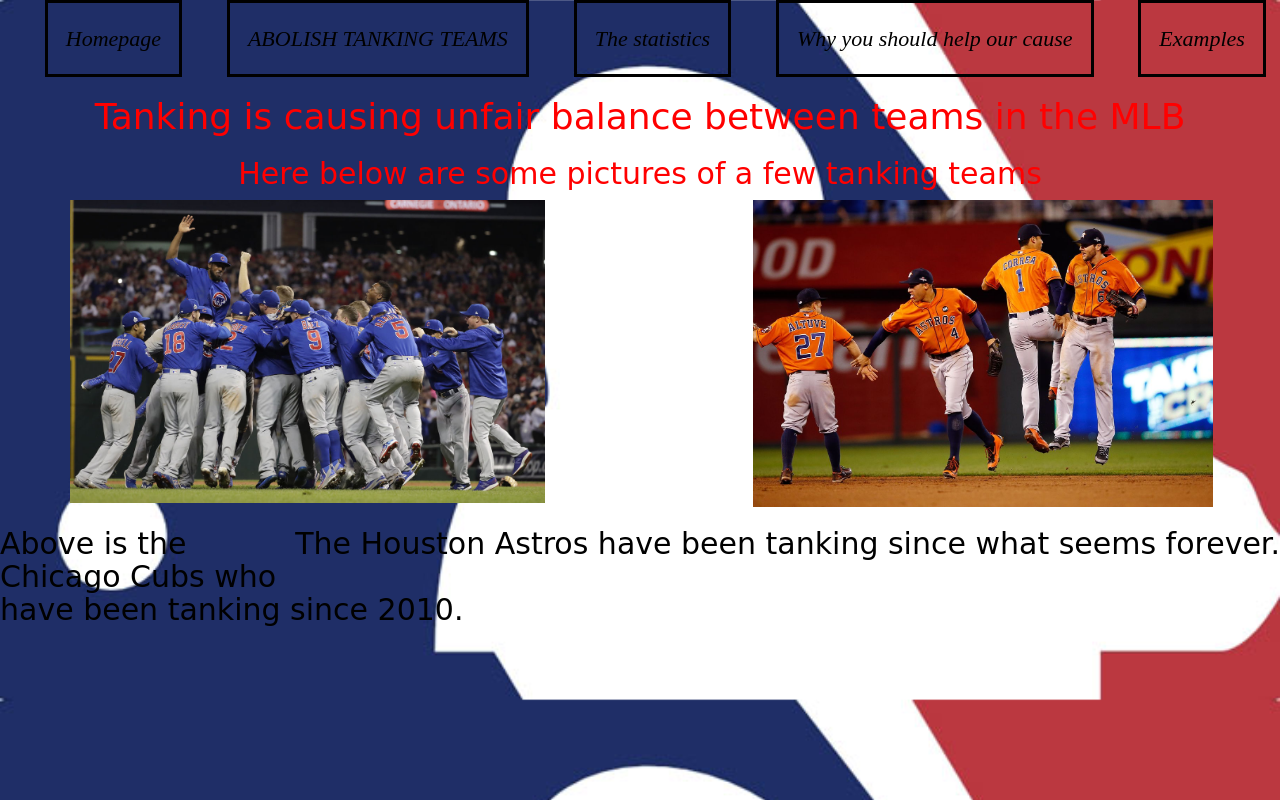
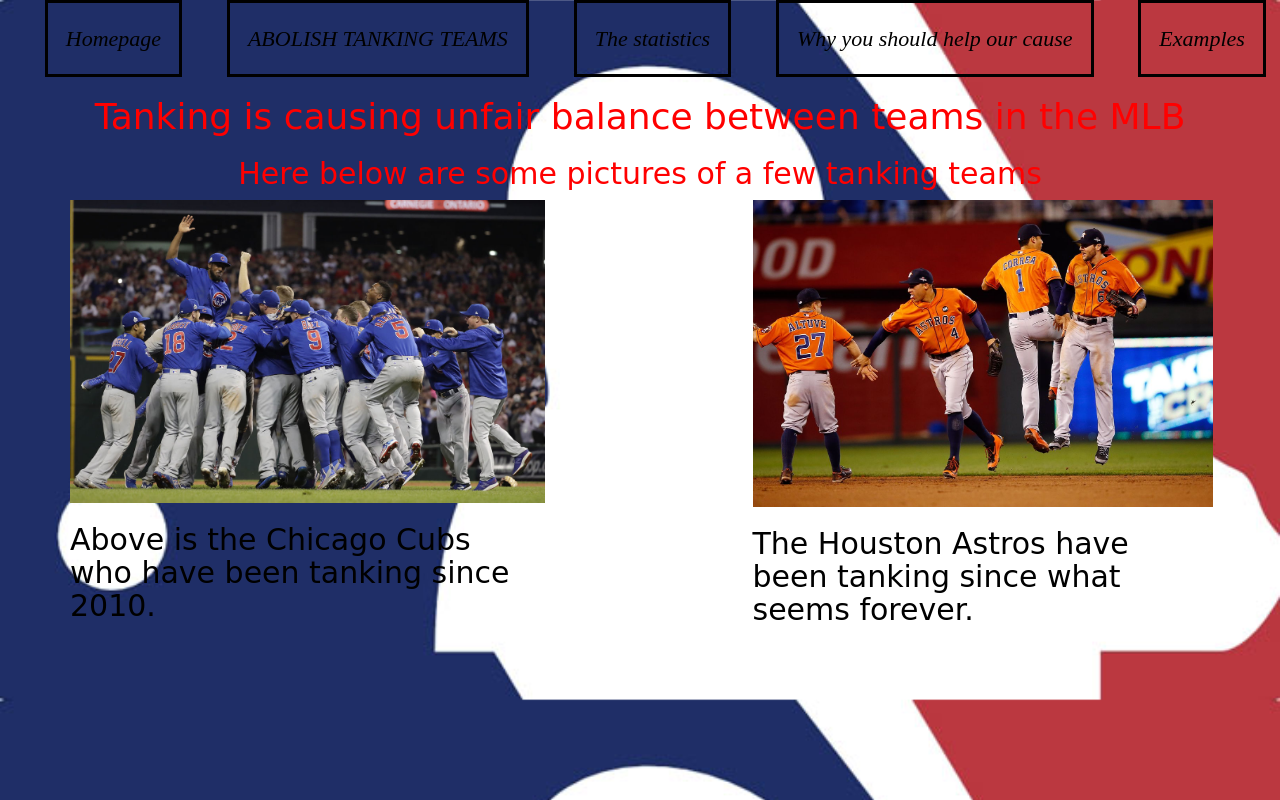
Before and after one commit to Kenny530/project4, a plain HTML site: page index.html in a window 1280 px wide. Drawn offline with nearby package versions, Linux system fonts and the light colour scheme; a web font is replaced by a local one.

Commit message:
Add files via upload

```diff
--- a/index.html
+++ b/index.html
@@ -24,19 +24,19 @@
 <div class= "row">
 <div class="col-sm-5">
 <img src= "images/cubs.jpeg" width="475px">
+<h2 class="cub"> Above is the Chicago Cubs who have been tanking since 2010.<h2>
 </div>
 <div class="col-sm-1">
 </div>
 <div class="col-sm-1">
 </div>
-<div class="col-sm-3">
+<div class="col-sm-5">
 <img src="images/astros.jpeg" width="460px">
+<h2 class="astro"> The Houston Astros have been tanking since what seems forever.<h2>
 </div>
 </div>
 </div>
 </div>
-<h2 class="astro"> The Houston Astros have been tanking since what seems forever.<h2>
-<h2 class="cub"> Above is the Chicago Cubs who have been tanking since 2010.<h2>
 </div>
 </body>
 </html>
```
